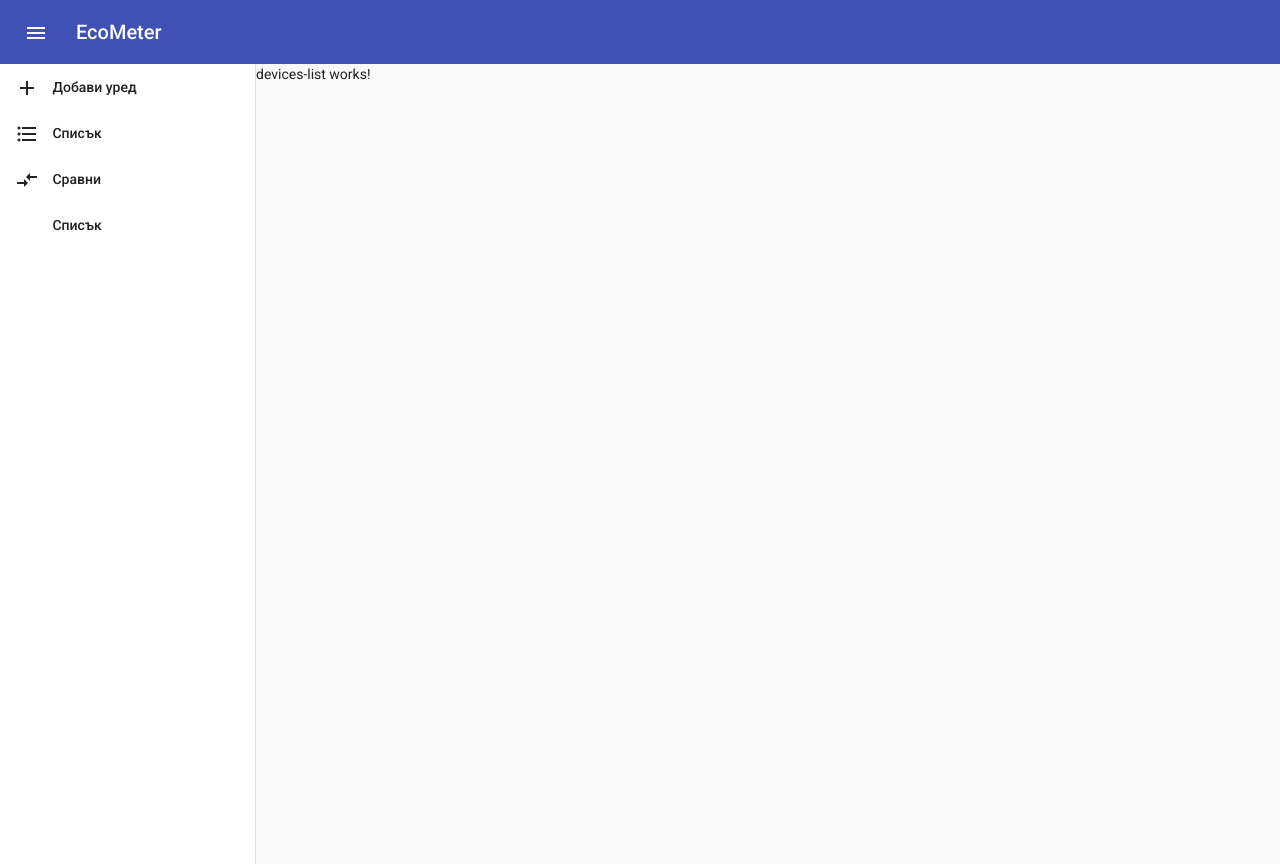
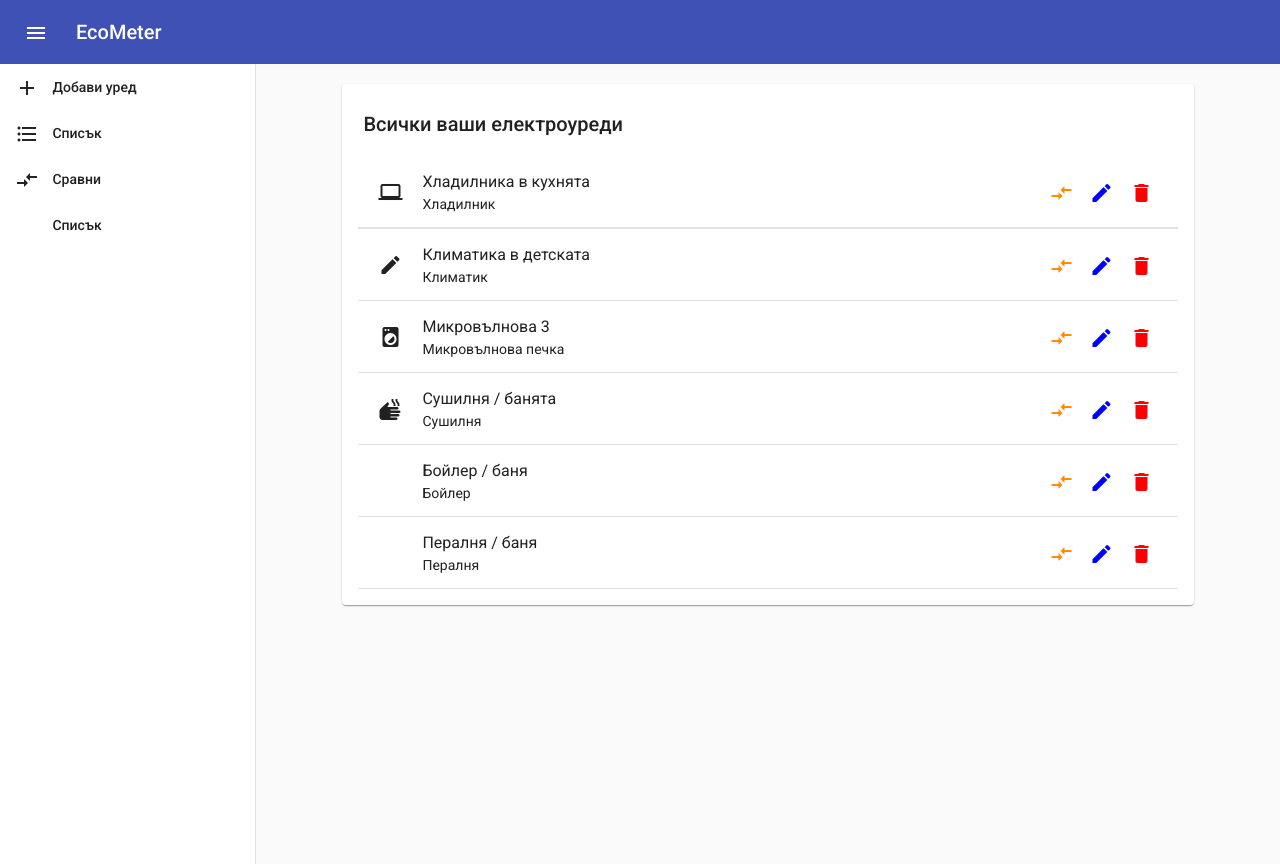
Before and after one commit to Lucky-Martin/eco-calculator, an Angular app: page / in a window 1280 px wide. Built offline with nearby package versions, Linux system fonts and the light colour scheme.

Commit message:
Creating list component finished, need to fix some bugs with icons

```diff
--- a/package.json
+++ b/package.json
@@ -20,6 +20,7 @@
     "@angular/platform-browser": "^14.0.0",
     "@angular/platform-browser-dynamic": "^14.0.0",
     "@angular/router": "^14.0.0",
+    "material-icons": "^1.13.6",
     "rxjs": "~7.5.0",
     "tslib": "^2.3.0",
     "zone.js": "~0.11.4"
--- a/src/app/app.module.ts
+++ b/src/app/app.module.ts
@@ -20,6 +20,8 @@ import { MatIconModule } from '@angular/material/icon';
 import { MatToolbarModule } from '@angular/material/toolbar';
 import { DevicesListComponent } from './devices-list/devices-list.component';
 import { CompareDevicesComponent } from './compare-devices/compare-devices.component';
+import {MatListModule} from "@angular/material/list";
+
 import { DeviceDataComponent } from './add-device/steps/device-data/device-data.component';
 import { DeviceUsageComponent } from './add-device/steps/device-usage/device-usage.component';
 
@@ -49,6 +51,7 @@ import { DeviceUsageComponent } from './add-device/steps/device-usage/device-usa
     MatExpansionModule,
     MatIconModule,
     MatToolbarModule,
+    MatListModule,
     FormsModule,
 
     ],
--- a/src/app/devices-list/devices-list.component.css
+++ b/src/app/devices-list/devices-list.component.css
@@ -0,0 +1,18 @@
+mat-card {
+  max-width: 712px;
+  max-width: 80%;
+  display: block;
+  margin: 20px auto 0;
+}
+mat-card mat-card-content mat-form-field {
+  width: 100%;
+}
+.two_arrows{
+  color: darkorange;
+}
+.trash_can{
+  color: red;
+}
+.edit_pencil{
+  color: blue;
+}
--- a/src/app/devices-list/devices-list.component.html
+++ b/src/app/devices-list/devices-list.component.html
@@ -1 +1,99 @@
-<p>devices-list works!</p>
+<!--accent = yellow-->
+
+<mat-card>
+  <mat-list>
+    <h2 style="padding-left: 5px">Всички ваши електроуреди</h2>
+    <mat-list-item>
+      <mat-icon mat-list-icon>computer</mat-icon>
+      <h4 mat-line>Хладилника в кухнята</h4>
+      <p mat-line class="demo-2"> Хладилник </p>
+      <button mat-icon-button class="two_arrows"  aria-label="Compare">
+        <mat-icon>compare_arrows</mat-icon>
+      </button>
+      <button mat-icon-button class="edit_pencil" aria-label="Edit">
+        <mat-icon>edit</mat-icon>
+      </button>
+      <button mat-icon-button class="trash_can" aria-label="Delete">
+        <mat-icon>delete</mat-icon>
+      </button>
+      <mat-divider></mat-divider>
+    </mat-list-item>
+    <mat-divider></mat-divider>
+    <mat-list-item>
+      <mat-icon mat-list-icon >mode_fan</mat-icon> <!-- Icon for mode fan is showing edit icon! -->
+      <h4 mat-line>Климатика в детската</h4>
+      <p mat-line class="demo-2"> Климатик </p>
+      <button mat-icon-button class="two_arrows"  aria-label="Compare">
+        <mat-icon>compare_arrows</mat-icon>
+      </button>
+      <button mat-icon-button class="edit_pencil" aria-label="Edit">
+        <mat-icon>edit</mat-icon>
+      </button>
+      <button mat-icon-button class="trash_can" aria-label="Delete">
+        <mat-icon>delete</mat-icon>
+      </button>
+      <mat-divider></mat-divider>
+    </mat-list-item>
+    <mat-list-item>
+      <mat-icon mat-list-icon>local_laundry_service</mat-icon>
+      <h4 mat-line>Микровълнова 3</h4>
+      <p mat-line class="demo-2"> Микровълнова печка</p>
+      <button mat-icon-button class="two_arrows"  aria-label="Compare">
+        <mat-icon>compare_arrows</mat-icon>
+      </button>
+      <button mat-icon-button class="edit_pencil" aria-label="Edit">
+        <mat-icon>edit</mat-icon>
+      </button>
+      <button mat-icon-button class="trash_can" aria-label="Delete">
+        <mat-icon>delete</mat-icon>
+      </button>
+      <mat-divider></mat-divider>
+    </mat-list-item>
+    <mat-list-item>
+      <mat-icon mat-list-icon>dry</mat-icon>
+      <h4 mat-line>Сушилня / банята</h4>
+      <p mat-line class="demo-2"> Сушилня </p>
+      <button mat-icon-button class="two_arrows"  aria-label="Compare">
+        <mat-icon>compare_arrows</mat-icon>
+      </button>
+      <button mat-icon-button class="edit_pencil" aria-label="Edit">
+        <mat-icon>edit</mat-icon>
+      </button>
+      <button mat-icon-button class="trash_can" aria-label="Delete">
+        <mat-icon>delete</mat-icon>
+      </button>
+      <mat-divider></mat-divider>
+    </mat-list-item>
+    <mat-list-item>
+      <mat-icon mat-list-icon>dishwasher_gen</mat-icon>
+      <h4 mat-line>Бойлер / баня</h4>
+      <p mat-line class="demo-2"> Бойлер </p>
+      <button mat-icon-button class="two_arrows"  aria-label="Compare">
+        <mat-icon>compare_arrows</mat-icon>
+      </button>
+      <button mat-icon-button class="edit_pencil" aria-label="Edit">
+        <mat-icon>edit</mat-icon>
+      </button>
+      <button mat-icon-button class="trash_can" aria-label="Delete">
+        <mat-icon>delete</mat-icon>
+      </button>
+      <mat-divider></mat-divider>
+    </mat-list-item>
+    <mat-list-item>
+      <mat-icon mat-list-icon>dishwasher_gen</mat-icon>
+      <h4 mat-line>Пералня / баня</h4>
+      <p mat-line class="demo-2"> Пералня </p>
+      <button mat-icon-button class="two_arrows"  aria-label="Compare">
+        <mat-icon>compare_arrows</mat-icon>
+      </button>
+      <button mat-icon-button class="edit_pencil" aria-label="Edit">
+        <mat-icon>edit</mat-icon>
+      </button>
+      <button mat-icon-button class="trash_can" aria-label="Delete">
+        <mat-icon>delete</mat-icon>
+      </button>
+      <mat-divider></mat-divider>
+    </mat-list-item>
+  </mat-list>
+
+</mat-card>
--- a/src/app/devices-list/devices-list.component.ts
+++ b/src/app/devices-list/devices-list.component.ts
@@ -1,4 +1,5 @@
 import { Component, OnInit } from '@angular/core';
+
 
 @Component({
   selector: 'app-devices-list',
--- a/src/app/models/device.model.ts
+++ b/src/app/models/device.model.ts
@@ -1,5 +1,5 @@
 export type TEnergyClass = "APP"| "AP" | "A" | "B" | "C" | "D" | "E" | "F" | "G";
-export type TDeviceType = "refrigerator" | "stove" | "air conditioner" | "microwave" | "washing machine" | "dryer" | "dishwasher" | "computer" | "printer";
+export type TDeviceType = "refrigerator" | "stove" | "air conditioner" | "microwave" | "washing machine" | "dryer" | "dishwasher" | "computer" | "printer" | "boiler";
 
 export interface IDevice {
   typeOfDevice: TDeviceType;
```
Also changed, not shown: 1 other file (tests, documents, lock files or other folders). Lines whose indentation alone changed are shown as unchanged.
